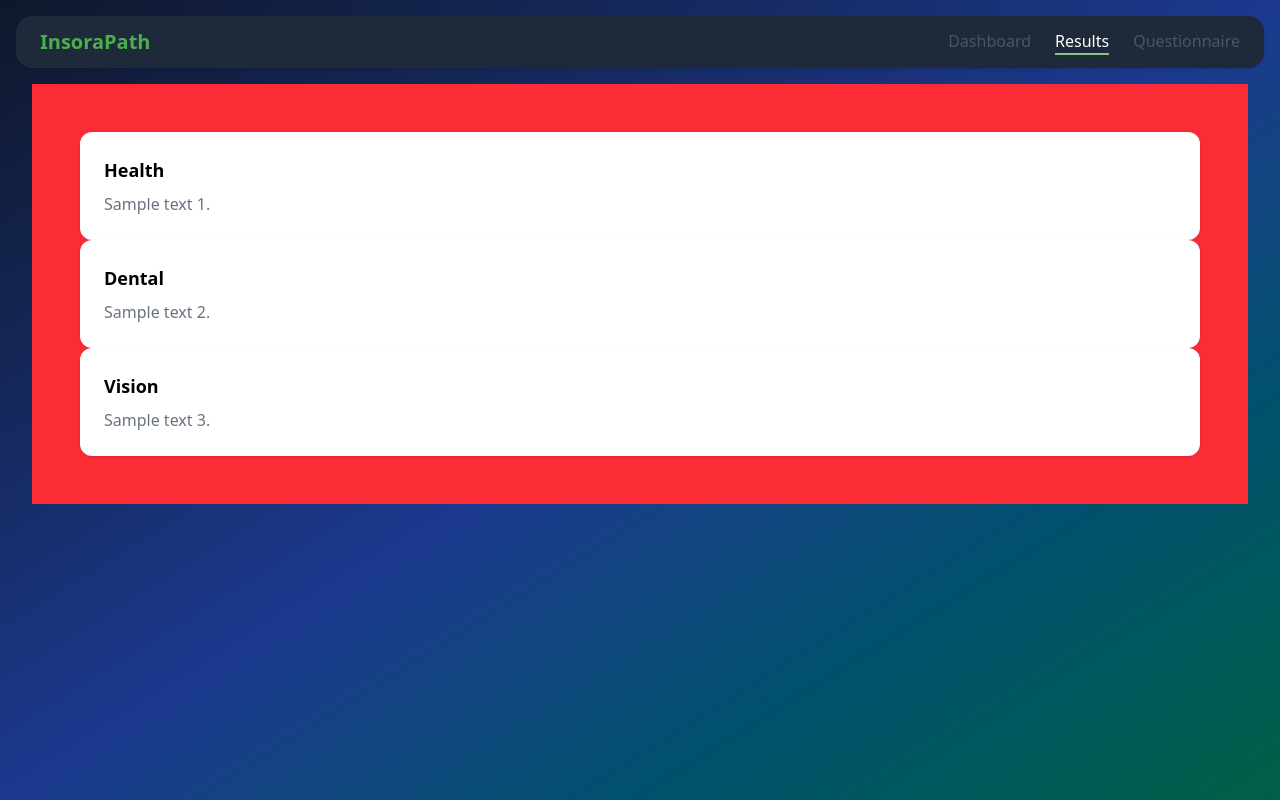
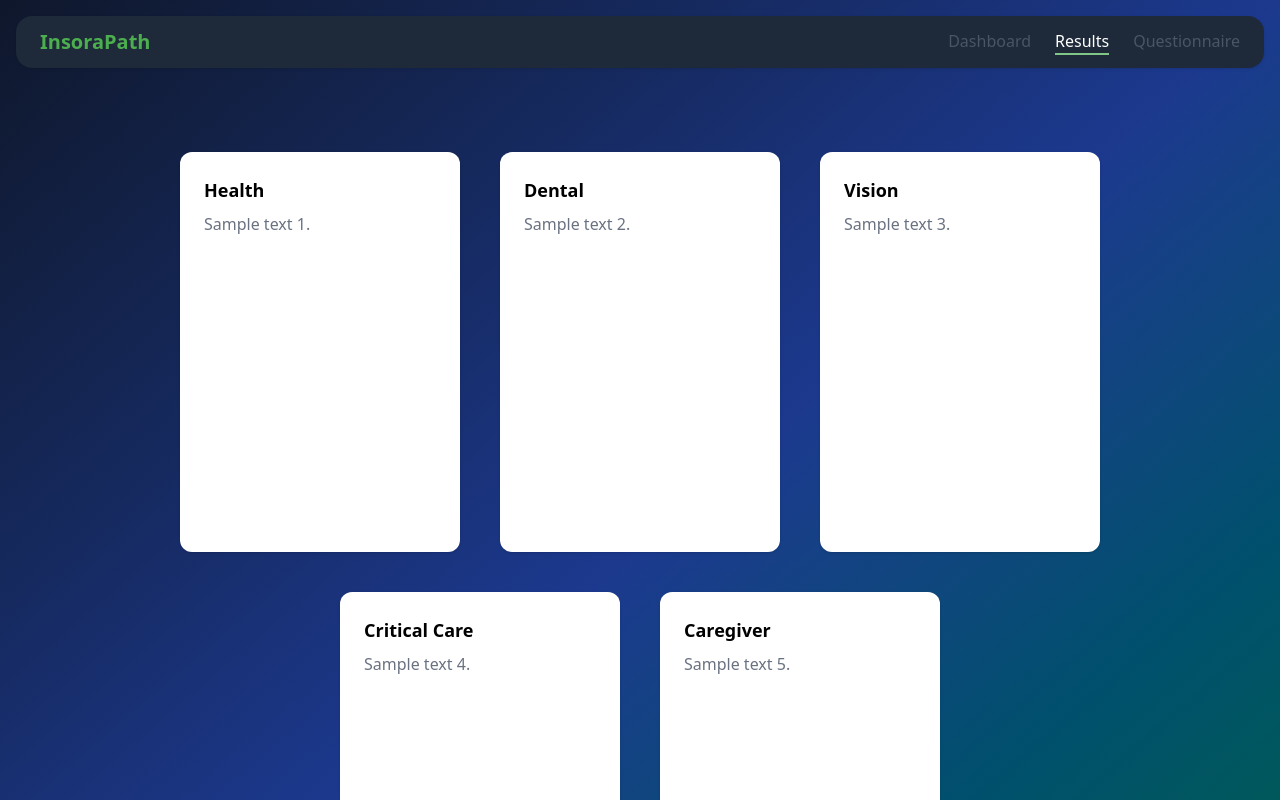
Before and after one commit to RishavIII/lincoln-financial-hackathon, a React (Vite) app: page /results in a window 1280 px wide. Shown: the top 800 px of the page. Built offline with nearby package versions, Linux system fonts and the light colour scheme.

Commit message:
Cleaned up results page

```diff
--- a/src/components/ResultCard.jsx
+++ b/src/components/ResultCard.jsx
@@ -1,7 +1,8 @@
 export default function ResultsCard({ title, description, visible }) {
     if (visible) {
         return (
-            <div className="p-6 h-full bg-white rounded-xl shadow hover:shadow-md transition">
+            // maybe not fixed height
+            <div className="p-6 m-5 h-100  basis-1/4 w-full bg-white rounded-xl shadow hover:shadow-md transition">
                 <h3 className="font-semibold text-lg mb-2">{title}</h3>
                 <p className="text-gray-500">{description}</p>
             </div>
--- a/src/pages/Results.jsx
+++ b/src/pages/Results.jsx
@@ -3,7 +3,7 @@ import ResultsCard from "../components/ResultCard"
 export default function Results() {
   return (
     <div className="p-8">
-        <div className="p-12 bg-red-500">
+        <div className="p-12 flex flex-row flex-wrap justify-center">
             <ResultsCard
                 title="Health"
                 description="Sample text 1."
@@ -21,6 +21,18 @@ export default function Results() {
                 description="Sample text 3."
                 visible={true}
             ></ResultsCard>
+
+            <ResultsCard
+                title="Critical Care"
+                description="Sample text 4."
+                visible={true}
+            ></ResultsCard>
+
+            <ResultsCard
+                title="Caregiver"
+                description="Sample text 5."
+                visible={true}
+            ></ResultsCard>
         </div>
     </div>
   );
```
